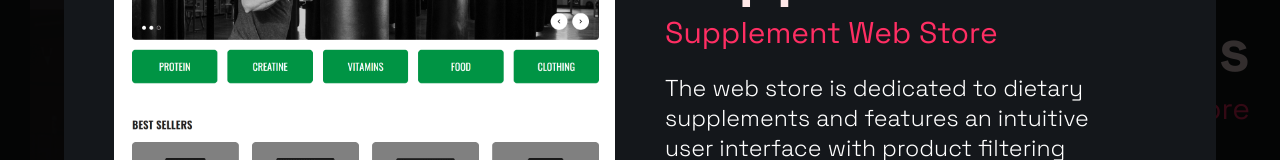
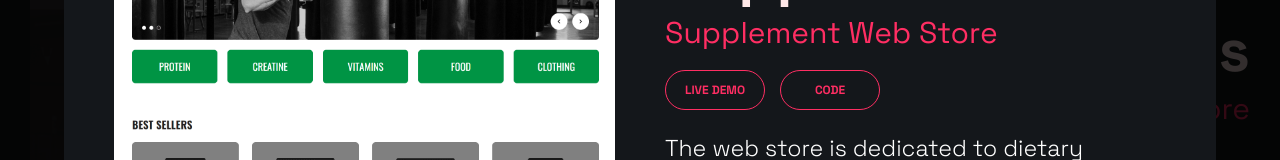
Before and after one commit to stefanrogic/portfolio, a React (Vite) app: page / in a window 1280 px wide. Both pictures are taken after a click on the element "Tera Supplements". Shown: the part 1128-1288 px from the top of the page. Built offline with nearby package versions, Linux system fonts and the light colour scheme.

Commit message:
added links for code and live demo

```diff
--- a/src/components/modal/Modal.jsx
+++ b/src/components/modal/Modal.jsx
@@ -140,6 +140,19 @@ const Modal = ({ showModal, toggle, project }) => {
                   <motion.h1 className="project-name">{project.name}</motion.h1>
                   <motion.p className="project-alt">{project.alt}</motion.p>
 
+                  <div className="buttons">
+                    <a href={project.demo} target="_blank">
+                      <motion.button whileHover={{ scale: 1.1 }} whileTap={{ scale: 0.9 }}>
+                        LIVE DEMO
+                      </motion.button>
+                    </a>
+                    <a href={project.code} target="_blank">
+                      <motion.button whileHover={{ scale: 1.1 }} whileTap={{ scale: 0.9 }}>
+                        CODE
+                      </motion.button>
+                    </a>
+                  </div>
+
                   {project.background.length <= 1 && (
                     <p className="project-desc" style={{ marginRight: "30px" }}>
                       {project.shortDesc}
--- a/src/components/modal/modal.scss
+++ b/src/components/modal/modal.scss
@@ -199,6 +199,7 @@
       flex-direction: row;
 
       overflow-y: auto;
+      overflow-x: auto;
 
       @include desktop {
         width: 50%;
@@ -207,16 +208,6 @@
       .project-info {
         display: flex;
         flex-direction: column;
-
-        visibility: visible;
-
-        &:hover {
-          visibility: visible;
-        }
-
-        &:focus {
-          visibility: visible;
-        }
 
         border-radius: 20px;
         background-color: map-get($palette, bg);
@@ -254,7 +245,6 @@
 
         .project-alt {
           line-height: 35px;
-
           color: #ff2e63;
 
           @include mobile {
@@ -268,6 +258,47 @@
           }
         }
 
+        .buttons {
+          display: flex;
+          flex-direction: row;
+
+          @include mobile {
+            margin-top: 20px;
+            gap: 15px;
+          }
+
+          @include tablet {
+            margin-top: 20px;
+            gap: 15px;
+          }
+
+          @include desktop {
+          }
+
+          button {
+            @extend .default-button;
+            color: map-get($palette, fg);
+            background-color: transparent;
+            border: 1px solid map-get($palette, fg);
+
+            &:hover {
+              color: map-get($palette, textDark);
+              background-color: map-get($palette, fg);
+              border: none;
+            }
+
+            @include mobile {
+              width: 120px;
+            }
+
+            @include tablet {
+              width: 100px;
+              height: 40px;
+              font-size: 12px;
+            }
+          }
+        }
+
         .project-desc {
           font-size: 23px;
           font-weight: 300;
```
